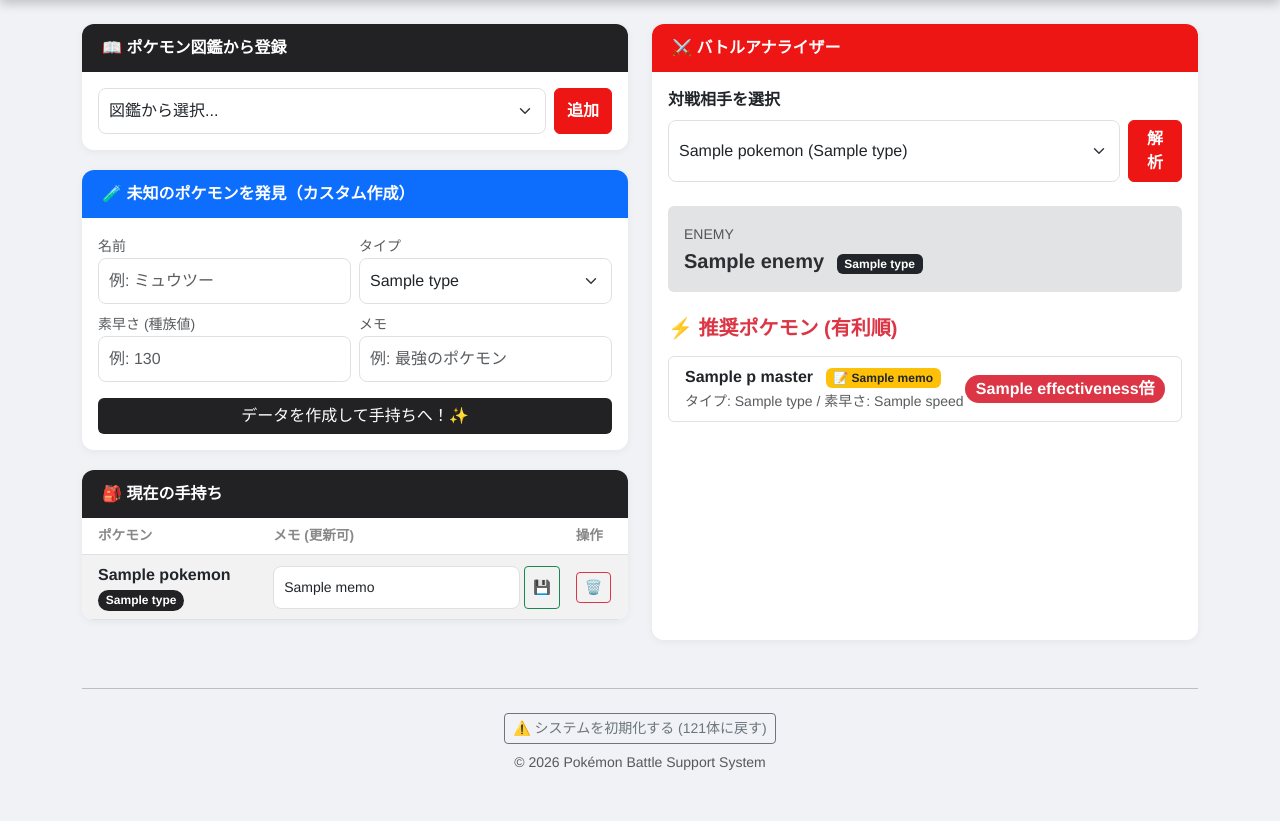
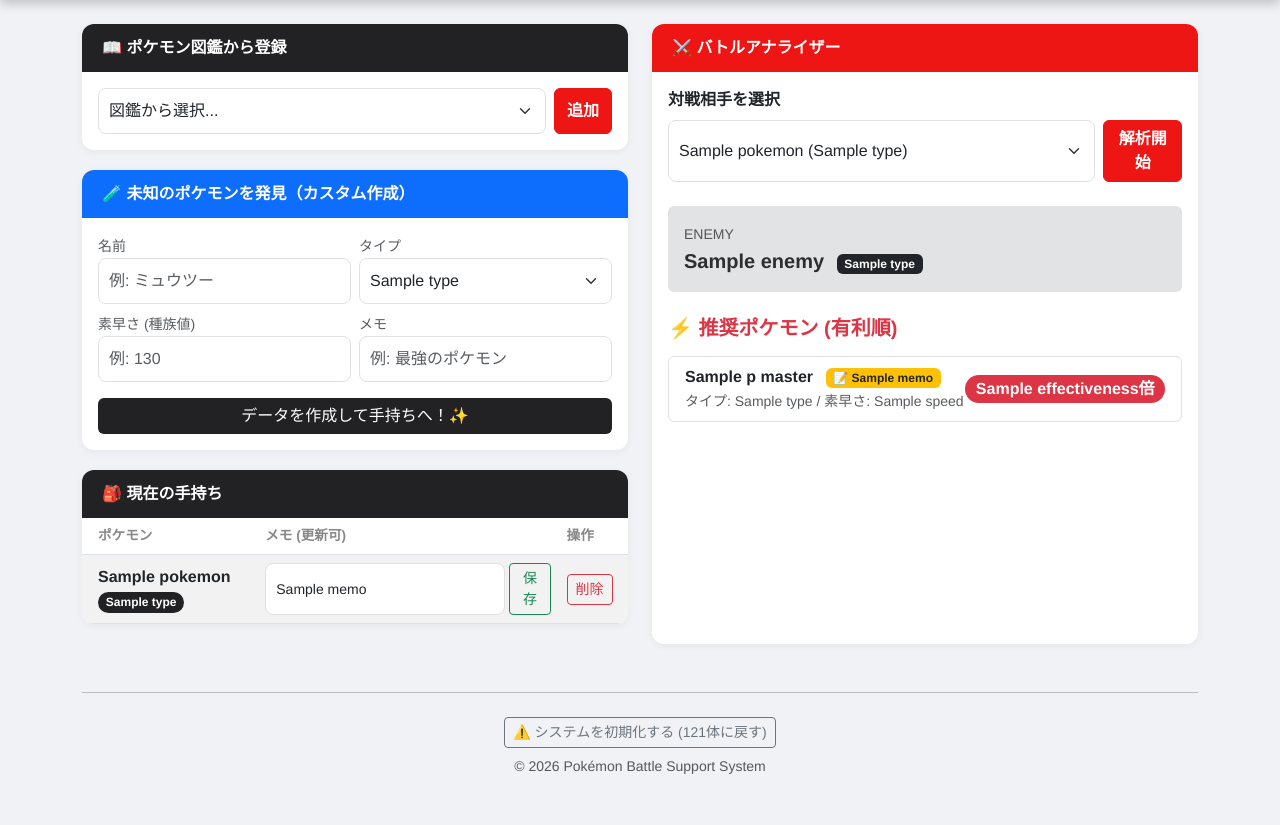
Before and after one commit to marimarimo0228/pokemon-test, a Python web app: template templates/index.html in a window 1280 px wide. Shown: the part 78-903 px from the top of the page. Run offline with Jinja, Linux system fonts and the light colour scheme; the template is opened without the code that fills it: most values are stand-ins (such as "Sample title", 1, 10 or a date in 2020).

Commit message:
Update index.html

```diff
--- a/templates/index.html
+++ b/templates/index.html
@@ -163,12 +163,12 @@
                                     <td>
                                         <form action="/update/{{ p.user_pokemon_id }}" method="POST" class="d-flex">
                                             <input type="text" name="memo" value="{{ p.memo }}" class="form-control form-control-sm me-1" style="min-width: 80px;">
-                                            <button type="submit" class="btn btn-sm btn-outline-success">💾</button>
+                                            <button type="submit" class="btn btn-sm btn-outline-success">保存</button>
                                         </form>
                                     </td>
                                     <td>
                                         <form action="/delete/{{ p.user_pokemon_id }}" method="POST">
-                                            <button type="submit" class="btn btn-sm btn-outline-danger">🗑️</button>
+                                            <button type="submit" class="btn btn-sm btn-outline-danger">削除</button>
                                         </form>
                                     </td>
                                 </tr>
@@ -197,7 +197,7 @@
                             </option>
                             {% endfor %}
                         </select>
-                        <button type="submit" class="btn btn-primary">解析</button>
+                        <button type="submit" class="btn btn-primary">解析開始</button>
                     </form>
 
                     {% if enemy %}
@@ -223,7 +223,12 @@
                                         タイプ: {{ p_master.type.type_name }} / 素早さ: {{ p_master.speed }}
                                     </small>
                                 </div>
-                                <span class="badge bg-danger rounded-pill fs-6">{{ eff_row.effectiveness }}倍</span>
+
+                                {% if eff_row.effectiveness <= 0.9 %}
+                                    <span class="badge bg-primary rounded-pill fs-6">{{ eff_row.effectiveness }}倍</span>
+                                {% else %}
+                                    <span class="badge bg-danger rounded-pill fs-6">{{ eff_row.effectiveness }}倍</span>
+                                {% endif %}
                             </div>
                         {% endfor %}
                         </div>
```
